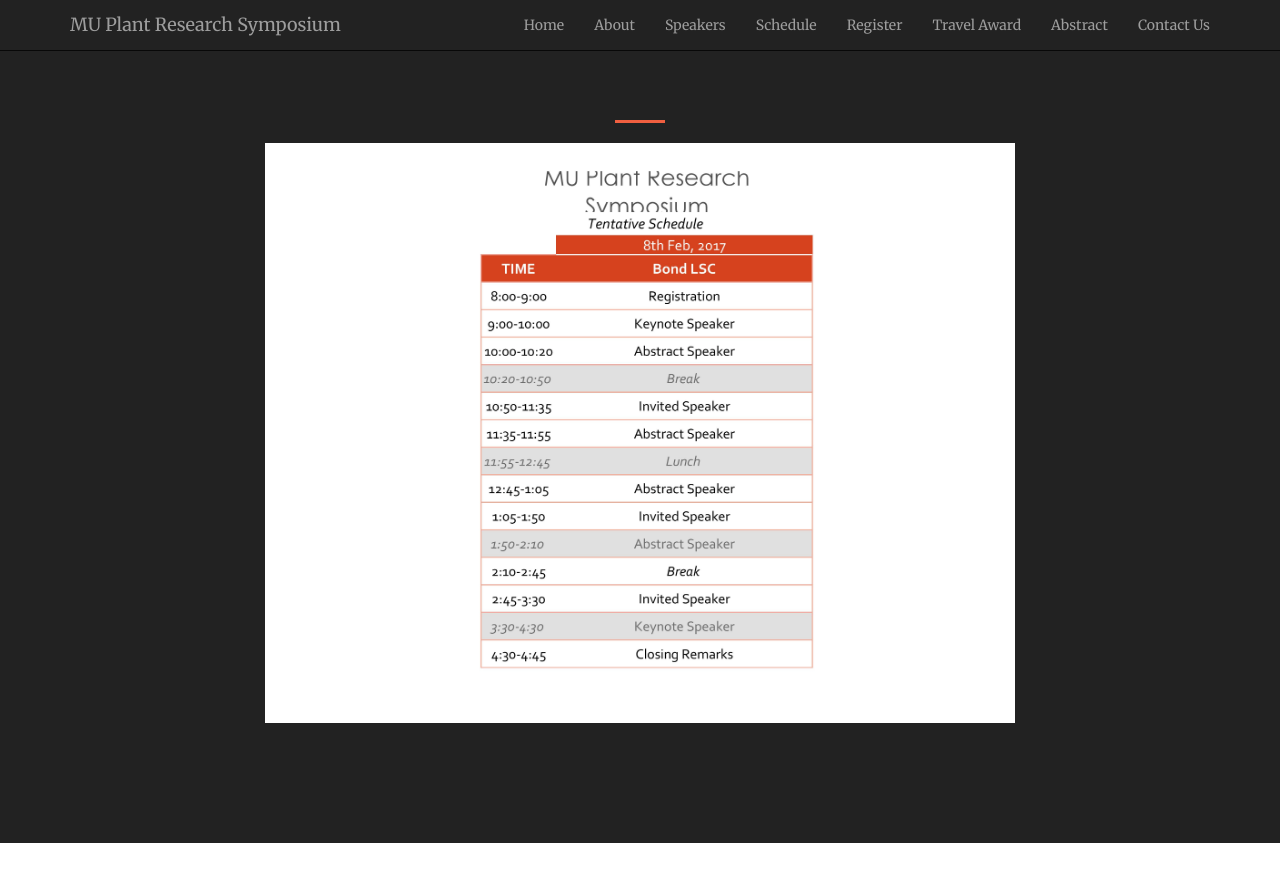
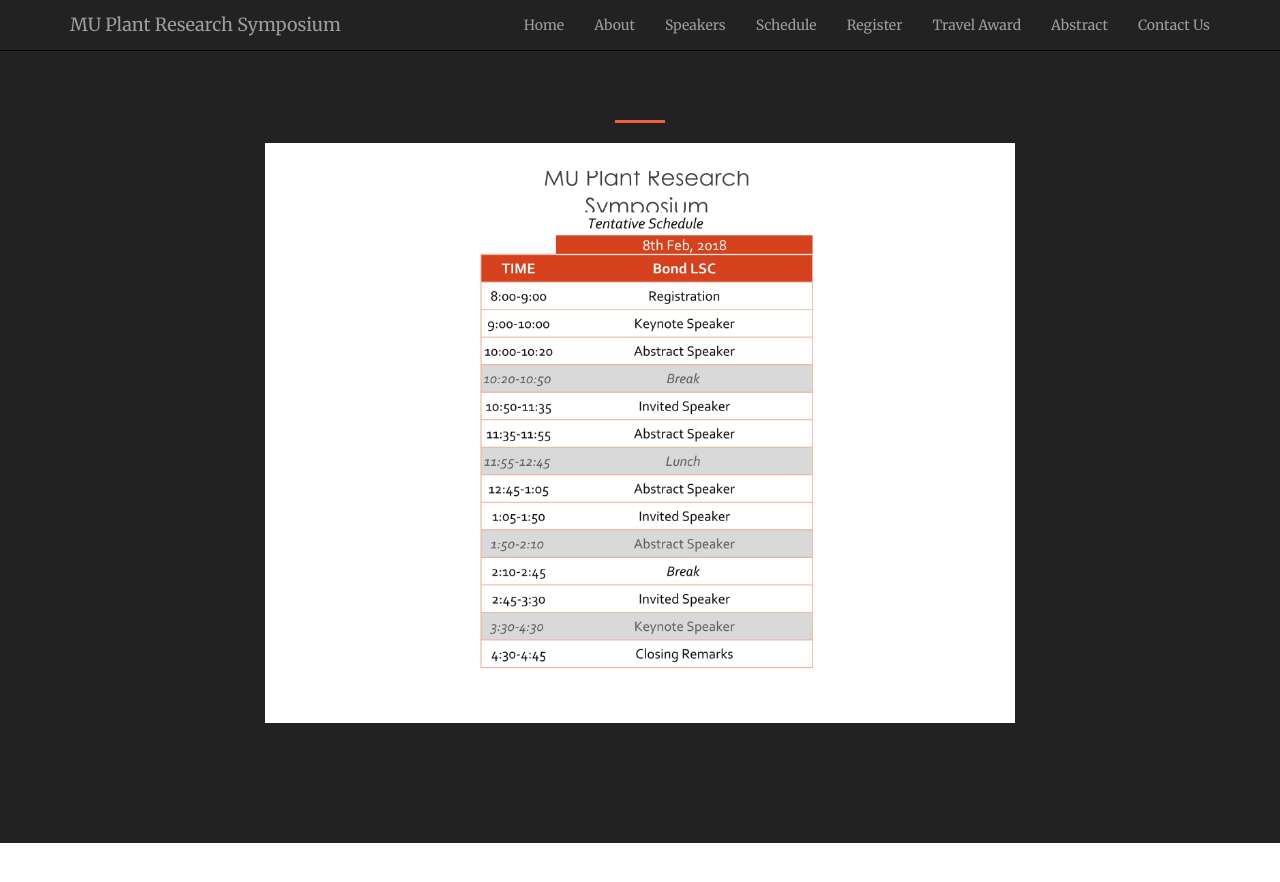
Before and after one commit to mupioneersymposium/mupioneersymposium.github.io, a Jekyll site: the page built from schedule.md, in a window 1280 px wide. Shown: the top 882 px of the page. Built offline with Jekyll 4.4.1, drawn with Linux system fonts in a browser that asks for light colours.

Commit message:
Update schedule.md

```diff
--- a/schedule.md
+++ b/schedule.md
@@ -6,4 +6,4 @@ layout: regular
 
 <hr style="clear: both;" />
 
-<img src="/img/schedule_2017.jpg" style="max-width:100%"/>
+<img src="/img/schedule_2018.jpg" style="max-width:100%"/>
```
